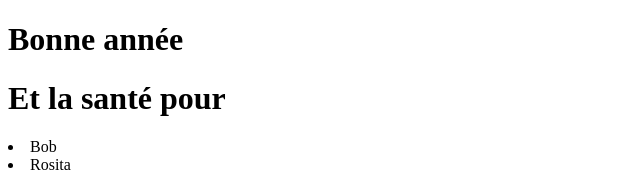
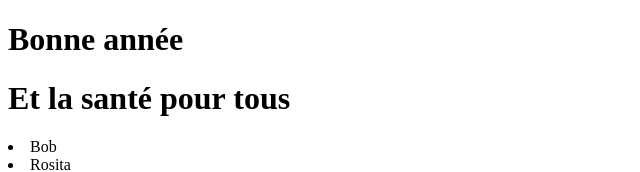
Before and after one commit to laurentFreundWF3/tpGit1, a plain HTML site: page index.html in a window 1280 px wide. Shown: the top 172 px of the page, without its empty margins (0-640 px from the left). Drawn offline with Linux system fonts and the light colour scheme.

Commit message:
Modif de boby

```diff
--- a/index.html
+++ b/index.html
@@ -5,7 +5,7 @@
 </head>
 <body>
 <h1>Bonne année</h1>
-<h1>Et la santé pour</h1>
+<h1>Et la santé pour tous</h1>
 <li>Bob</li>
 <li>Rosita</li>
 <a href="mescontact.html">Mes potos</a>
--- a/style.css
+++ b/style.css
@@ -1,2 +1,2 @@
 
-/* css de Bob */
+/* css de Boby */
```
